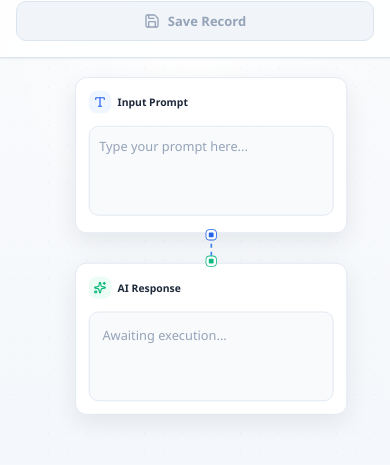
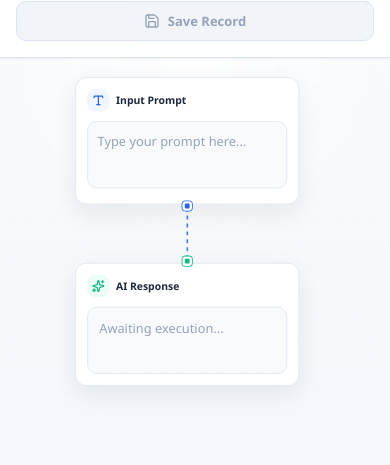
Before and after one commit to Akhileshpookkuttiyil/FlowAI, a React (Vite) app in the folder frontend/: page / in a window 390 px wide. Shown: the part 174-639 px from the top of the page. Built offline with nearby package versions, Linux system fonts and the light colour scheme; no server answers.

Commit message:
style: refine flow canvas sizing and mobile node spacing

```diff
--- a/frontend/src/index.css
+++ b/frontend/src/index.css
@@ -195,7 +195,10 @@ button {
 
 .app-main {
   flex: 1;
+  width: 100%;
+  min-height: 0;
   position: relative;
+  overflow: hidden;
 }
 
 .app-surface-panel {
@@ -457,6 +460,9 @@ button {
 }
 
 .react-flow {
+  width: 100%;
+  height: 100%;
+  overflow: hidden;
   background:
     radial-gradient(circle at top, rgba(255, 255, 255, 0.88), transparent 30%),
     linear-gradient(180deg, rgba(248, 250, 252, 0.95) 0%, rgba(243, 246, 251, 0.98) 100%);
@@ -547,7 +553,11 @@ button {
   }
 }
 
-@media (max-width: 640px) {
+@media (max-width: 767px) {
+  :root {
+    --app-node-width: 280px;
+  }
+
   .app-toolbar,
   .app-toolbar-group {
     width: 100%;
@@ -570,4 +580,27 @@ button {
   .app-toolbar-group .app-button {
     width: 100%;
   }
+
+  .flow-node {
+    padding: 14px;
+  }
+
+  .flow-node__header {
+    margin-bottom: 12px;
+  }
+
+  .flow-node__field,
+  .flow-node__output {
+    min-height: 84px;
+  }
+
+  .flow-node__output {
+    max-height: 160px;
+    padding: 14px;
+  }
+
+  .flow-node__loading {
+    min-height: 84px;
+    gap: 10px;
+  }
 }
```
